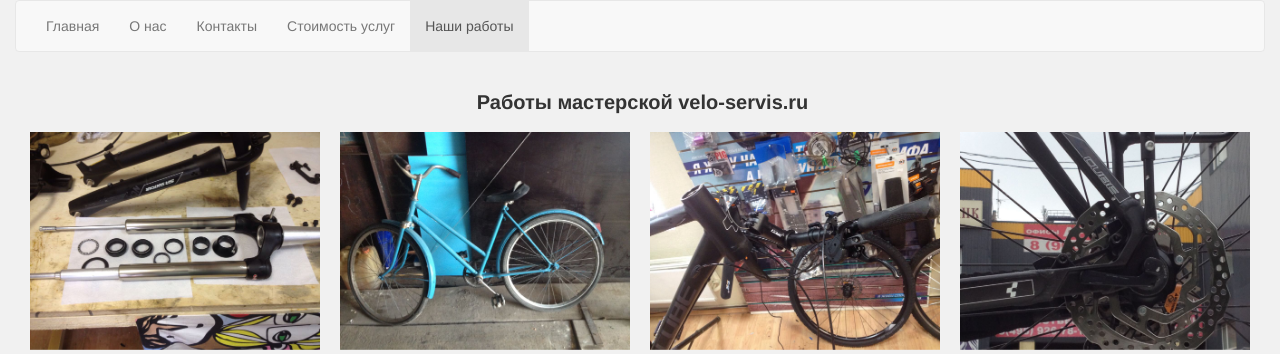
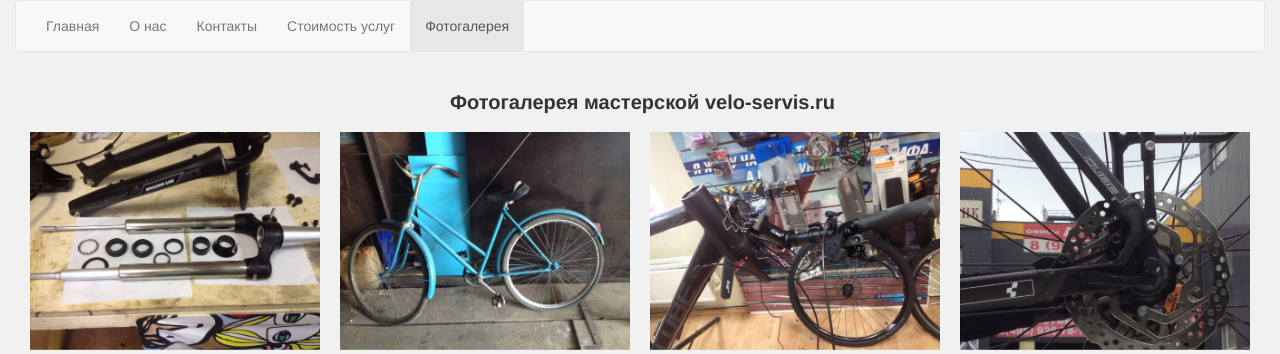
Before and after one commit to gulkinnos/veloservis, a PHP site: page /results.php in a window 1280 px wide. Shown: the top 354 px of the page. Run offline with PHP 8.4, Linux system fonts and the light colour scheme.

Commit message:
Исправляем название страницы results.php

```diff
--- a/about.php
+++ b/about.php
@@ -36,7 +36,7 @@
                                     <a href="/prices.php">Стоимость услуг</a>
                                 </li>
                                 <li>
-                                    <a href="/results.php">Наши работы</a>
+                                    <a href="/results.php">Фотогалерея</a>
                                 </li>
                             </ul>
                         </div>
--- a/contacts.php
+++ b/contacts.php
@@ -2,7 +2,7 @@
         <meta charset="utf-8">
         <meta http-equiv="X-UA-Compatible" content="IE=edge">
         <meta name="viewport" content="width=device-width, initial-scale=1">
-        <meta name="description" content="Телефоны и адрес velo-servis.ru">
+        <meta name="description" content="Контакты velo-servis.ru">
         <title>Контакты velo-servis.ru</title>
         <link rel="shortcut icon" href="http://velo-servis.ru/favicon.ico" type="image/x-icon">
         <link href="/resources/css/bootstrap.min.css" rel="stylesheet">
@@ -35,7 +35,7 @@
                                     <a href="/prices.php">Стоимость услуг</a>
                                 </li>
                                 <li>
-                                    <a href="/results.php">Наши работы</a>
+                                    <a href="/results.php">Фотогалерея</a>
                                 </li>
                             </ul>
                         </div>
--- a/index.php
+++ b/index.php
@@ -36,7 +36,7 @@
                                     <a href="/prices.php">Стоимость услуг</a>
                                 </li>
                                 <li>
-                                    <a href="/results.php">Наши работы</a>
+                                    <a href="/results.php">Фотогалерея</a>
                                 </li>
                             </ul>
                         </div>
--- a/prices.php
+++ b/prices.php
@@ -2,7 +2,7 @@
         <meta charset="utf-8">
         <meta http-equiv="X-UA-Compatible" content="IE=edge">
         <meta name="viewport" content="width=device-width, initial-scale=1">
-        <meta name="description" content="Стоимость и перечень услуг velo-servis.ru">
+        <meta name="description" content="Цены velo-servis.ru">
         <title>Цены velo-servis.ru</title>
         <link rel="shortcut icon" href="http://velo-servis.ru/favicon.ico" type="image/x-icon">
         <link href="/resources/css/bootstrap.min.css" rel="stylesheet">
@@ -34,7 +34,7 @@
                                 <a>Стоимость услуг</a>
                             </li>
                             <li>
-                                <a href="/results.php">Наши работы</a>
+                                <a href="/results.php">Фотогалерея</a>
                             </li>
                         </ul>
                     </div>
--- a/results.php
+++ b/results.php
@@ -2,8 +2,8 @@
         <meta charset="utf-8">
         <meta http-equiv="X-UA-Compatible" content="IE=edge">
         <meta name="viewport" content="width=device-width, initial-scale=1">
-        <meta name="description" content="Завершённые работы мастерской velo-servis.ru">
-        <title>Наши работы velo-servis.ru</title>
+        <meta name="description" content="Фотогалерея мастерской velo-servis.ru">
+        <title>Фотогалерея мастерской velo-servis.ru</title>
         <link rel="shortcut icon" href="http://velo-servis.ru/favicon.ico" type="image/x-icon">
         <link href="/resources/css/bootstrap.min.css" rel="stylesheet">
         <link href="/resources/css/custom.css?1" rel="stylesheet">
@@ -64,14 +64,14 @@
                                     <a href="/prices.php">Стоимость услуг</a>
                                 </li>
                                 <li class="active">
-                                    <a>Наши работы</a>
+                                    <a>Фотогалерея</a>
                                 </li>
                             </ul>
                         </div>
                     </div>
                 </nav>
             </div>
-            <h1 align="center">Работы мастерской velo-servis.ru</h1>
+            <h1 align="center">Фотогалерея мастерской velo-servis.ru</h1>
             <div class="col-xs-12" id="resultsWrapper">
                 <div class="owl-carousel owl-theme results">
                     <?php
```
